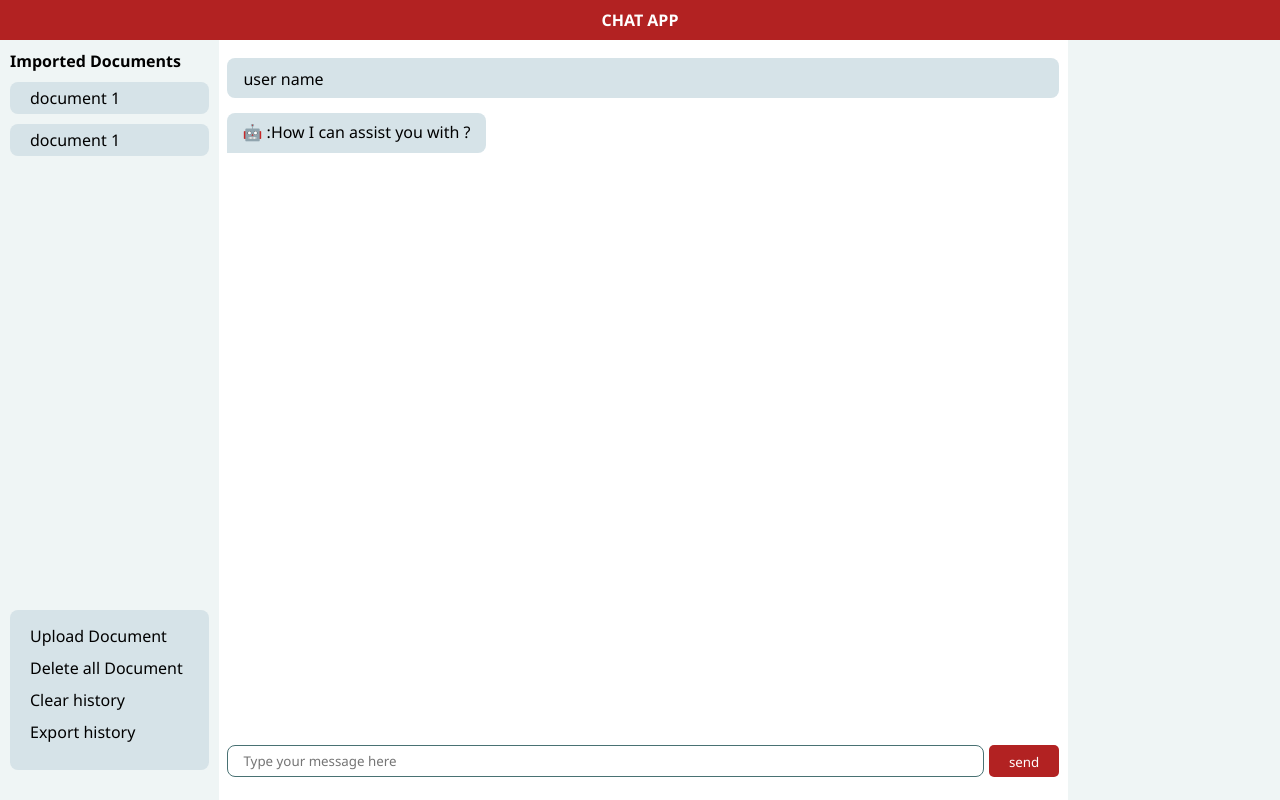
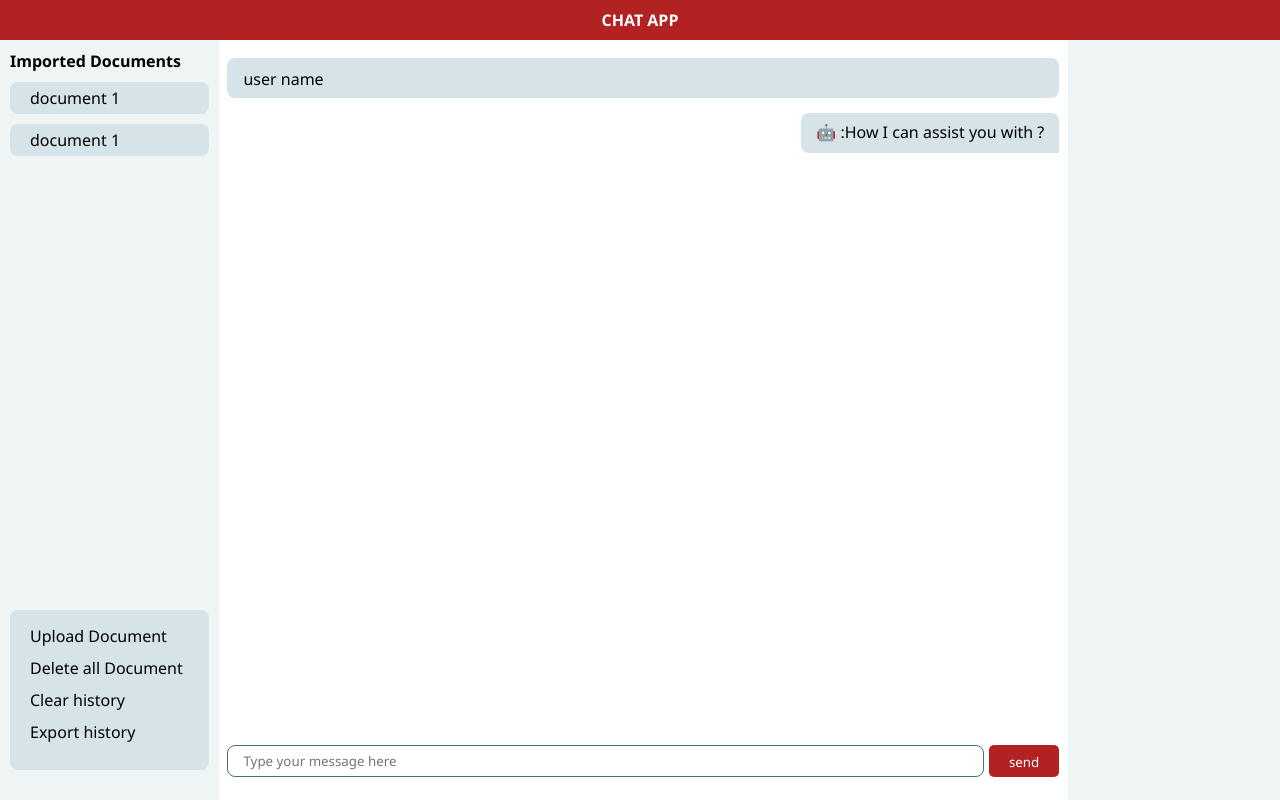
Before and after one commit to im-saikumar/Chat-App-UI, a React (Create React App) app: page / in a window 1280 px wide. Built offline with nearby package versions, Linux system fonts and the light colour scheme.

Commit message:
changing the bot & User response UI alignmen

```diff
--- a/src/components/ChatComponent.jsx
+++ b/src/components/ChatComponent.jsx
@@ -47,25 +47,25 @@ const ChatComponent = () => {
       <div
         style={{
           display: "flex",
-          flexDirection: bot ? "row" : "row-reverse",
+          flexDirection: !bot ? "row" : "row-reverse",
         }}
       >
         <div
-          className={`font-white ${bot ? "bg-card font-black" : "bg-card font-black"}`}
+          className={`font-white ${!bot ? "bg-card font-black" : "bg-card font-black"}`}
           style={{
             // flex:1,
             minHeight: "5vh",
             minWidth: "10vh",
             maxWidth: "50vh",
             padding: "8px 15px",
-            borderRadius: bot ? "8px 8px 8px 0" : "8px 8px 0 8px",
+            borderRadius: !bot ? "8px 8px 8px 0" : "8px 8px 0 8px",
             margin: "5px 0",
           }}
         >
           {/* <p style={{ margin: 0, fontSize: "large" }}>
             {bot ? "🤖" : "🕴"} :
           </p> */}
-          <p style={{ margin: 0 }}> {bot ? "🤖 " : "🕴"} :{msg.message}</p>
+          <p style={{ margin: 0 }}> {!bot ? "🕴" : "🤖"} :{msg.message}</p>
         </div>
         <div style={{ flex: 2 }}></div>
       </div>
```
